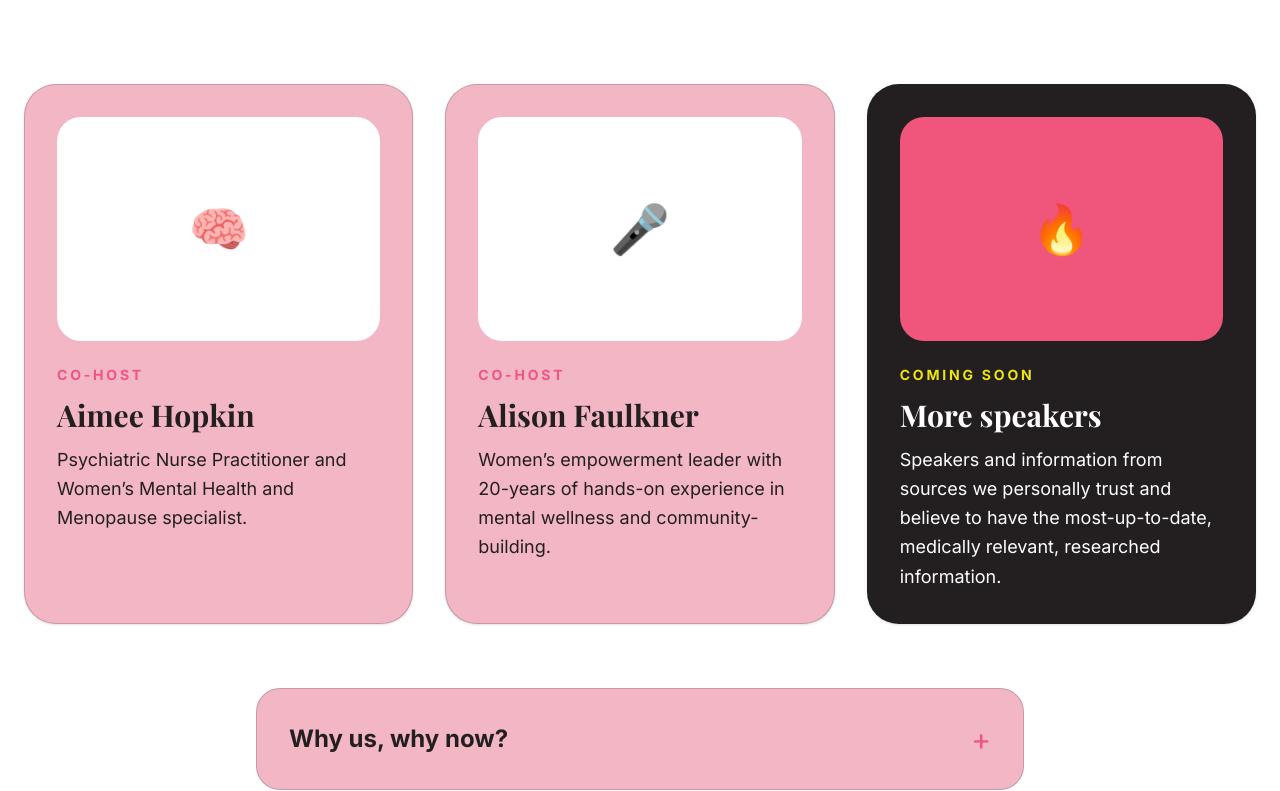
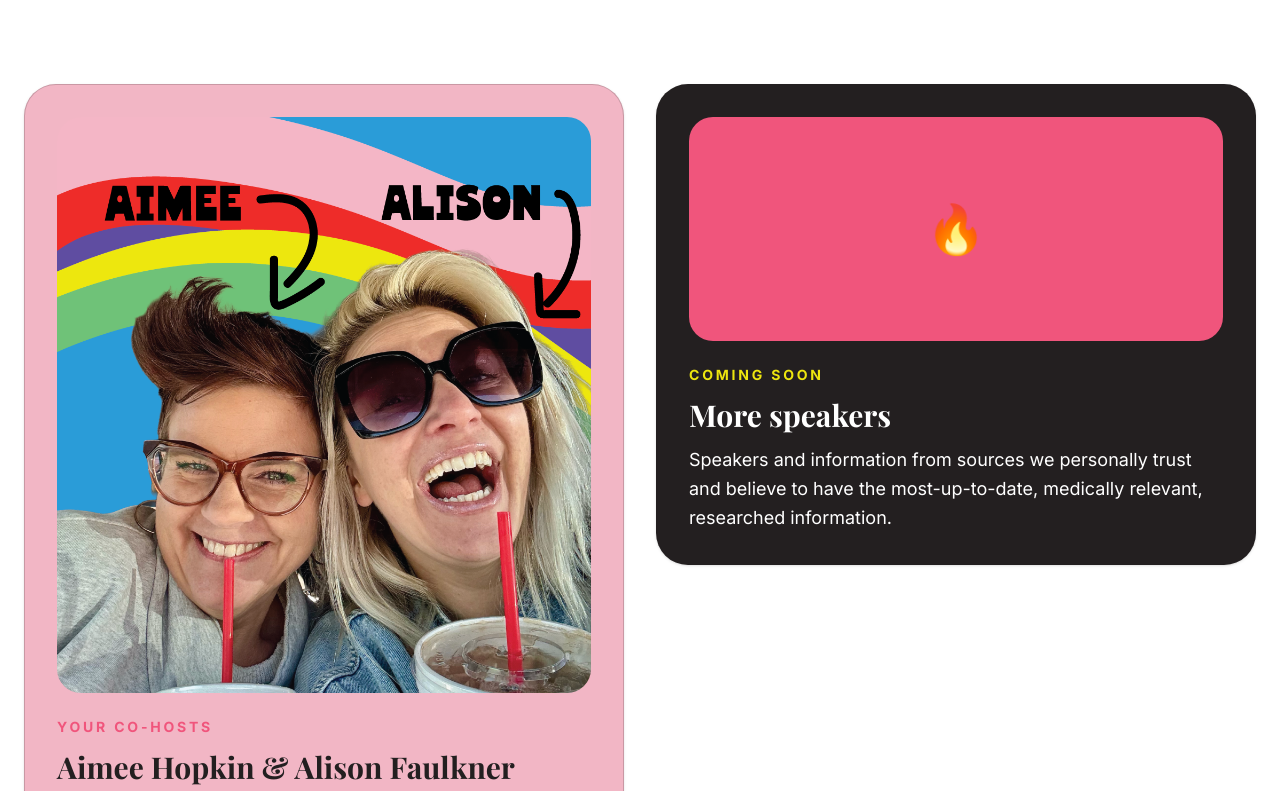
Before and after one commit to sheenawhittier/menofest-site, a Next.js app: page / in a window 1280 px wide. Shown: the part 5529-6320 px from the top of the page. Built offline with nearby package versions, Linux system fonts and the light colour scheme; a web font is replaced by a local one.

Commit message:
Update page 4.tsx

```diff
--- a/app/page.tsx
+++ b/app/page.tsx
@@ -381,28 +381,40 @@
             and mental wellness.
           </p>
 
-          <div className="grid md:grid-cols-3 gap-8">
-            {[
-              ["🧠", "Aimee Hopkin", "Psychiatric Nurse Practitioner and Women’s Mental Health and Menopause specialist."],
-              ["🎤", "Alison Faulkner", "Women’s empowerment leader with 20-years of hands-on experience in mental wellness and community-building."],
-              ["🔥", "More speakers", "Speakers and information from sources we personally trust and believe to have the most-up-to-date, medically relevant, researched information."],
-            ].map(([icon, name, copy], index) => (
-              <div
-                key={name}
-                className={`${
-                  index === 2 ? "bg-[#231f20] text-white" : "bg-[#f2b6c5]"
-                } rounded-[2rem] p-8 border border-[#231f20]/20 shadow-sm`}
-              >
-                <div className={`${index === 2 ? "bg-[#f0557c]" : "bg-white"} h-56 rounded-[1.5rem] mb-6 flex items-center justify-center text-5xl`}>
-                  {icon}
-                </div>
-                <p className={`uppercase tracking-[0.2em] ${index === 2 ? "text-[#ede50f]" : "text-[#f0557c]"} font-bold text-sm mb-3`}>
-                  {index === 2 ? "Coming Soon" : "Co-host"}
-                </p>
-                <h3 className="text-3xl font-bold mb-3">{name}</h3>
-                <p className={`text-lg leading-relaxed ${index === 2 ? "text-white" : ""}`}>{copy}</p>
+          <div className="grid md:grid-cols-2 gap-8 items-start">
+            {/* Co-hosts: Aimee + Alison */}
+            <div className="bg-[#f2b6c5] rounded-[2rem] p-8 border border-[#231f20]/20 shadow-sm">
+              <div className="rounded-[1.5rem] mb-6 overflow-hidden">
+                <Image
+                  src="/aimee-alison-bio-menofest.png"
+                  alt="Aimee Hopkin and Alison Faulkner"
+                  width={1000}
+                  height={1079}
+                  className="w-full h-auto"
+                />
               </div>
-            ))}
+              <p className="uppercase tracking-[0.2em] text-[#f0557c] font-bold text-sm mb-3">
+                Your Co-Hosts
+              </p>
+              <h3 className="text-3xl font-bold mb-3">Aimee Hopkin &amp; Alison Faulkner</h3>
+              <p className="text-lg leading-relaxed">
+                Aimee is a Psychiatric Nurse Practitioner and Women’s Mental Health and Menopause specialist. Alison is a women’s empowerment leader with 20-years of hands-on experience in mental wellness and community-building.
+              </p>
+            </div>
+
+            {/* More speakers (coming soon) */}
+            <div className="bg-[#231f20] text-white rounded-[2rem] p-8 border border-[#231f20]/20 shadow-sm">
+              <div className="bg-[#f0557c] h-56 rounded-[1.5rem] mb-6 flex items-center justify-center text-5xl">
+                🔥
+              </div>
+              <p className="uppercase tracking-[0.2em] text-[#ede50f] font-bold text-sm mb-3">
+                Coming Soon
+              </p>
+              <h3 className="text-3xl font-bold mb-3">More speakers</h3>
+              <p className="text-lg leading-relaxed text-white">
+                Speakers and information from sources we personally trust and believe to have the most-up-to-date, medically relevant, researched information.
+              </p>
+            </div>
           </div>
 
           <div className="max-w-3xl mx-auto mt-16">
```
